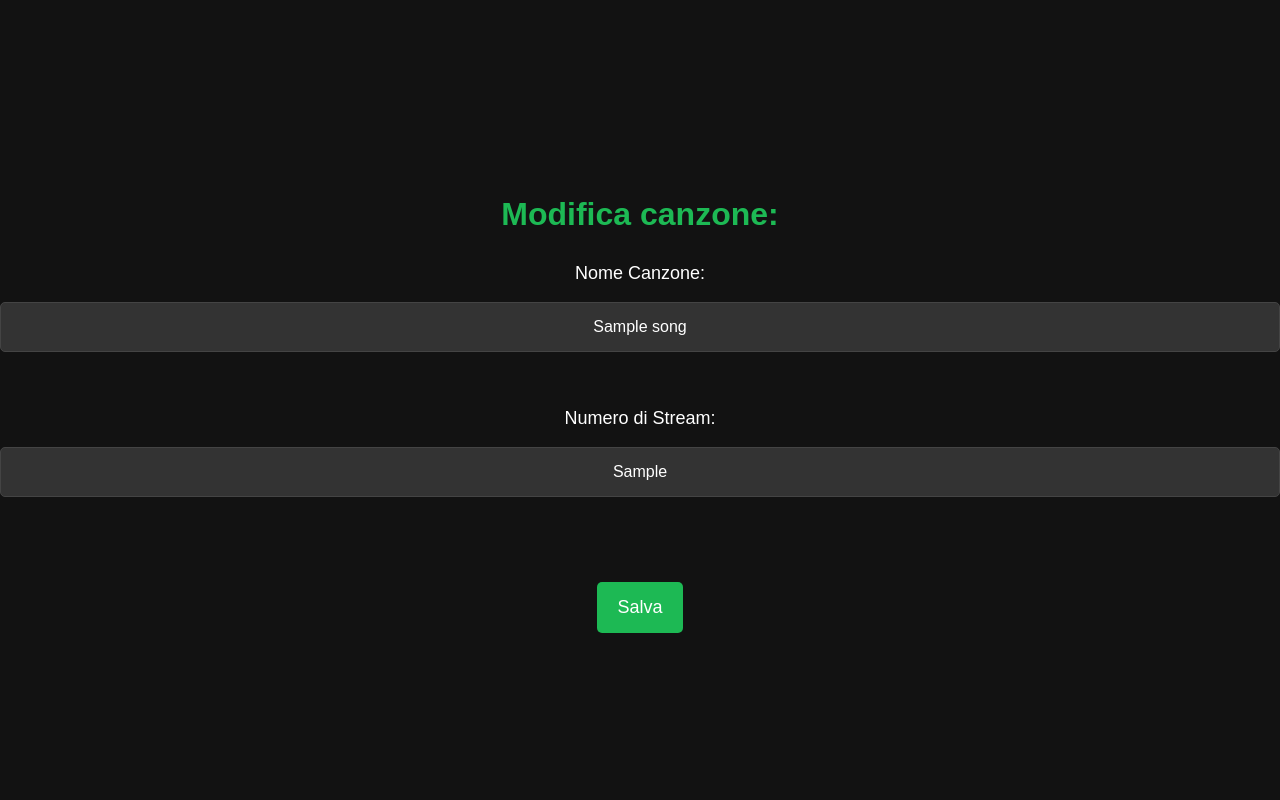
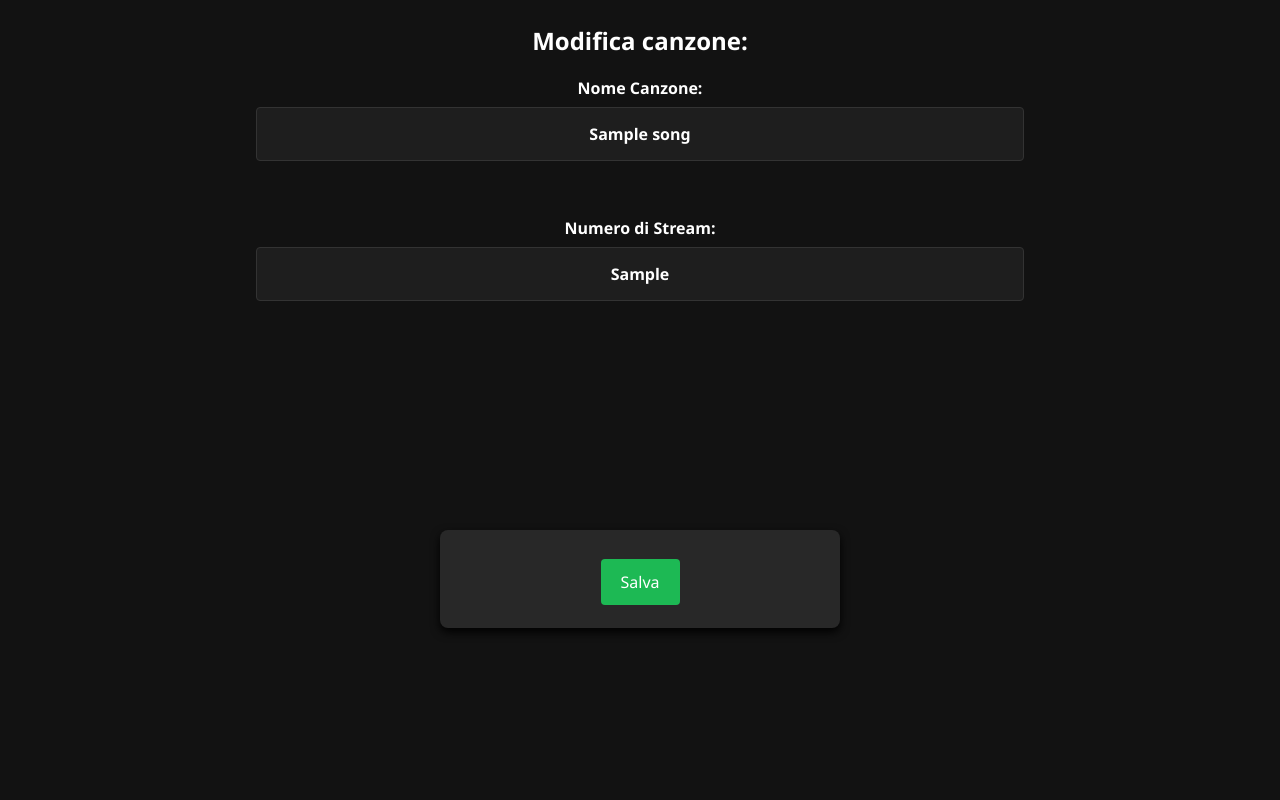
Before and after one commit to TommasoAramu/Flask-Project, a Flask app: template templates/edit.html in a window 1280 px wide. Run offline with Flask 3, Linux system fonts and the light colour scheme; the template is opened without the code that fills it: most values are stand-ins (such as "Sample title", 1, 10 or a date in 2020).

Commit message:
css adjustment

```diff
--- a/static/css/style.css
+++ b/static/css/style.css
@@ -1,3 +1,9 @@
+*{
+
+    font-family: 'Segoe UI', Tahoma, Geneva, Verdana, sans-serif;
+
+}
+
 body {
     font-family: Arial, sans-serif;
     background-color: #121212;
--- a/static/css/style_edit.css
+++ b/static/css/style_edit.css
@@ -1,105 +1,135 @@
-/* Impostazioni di base */
-body {
-    font-family: 'Arial', sans-serif;
+/* Stile generale per il body */
+*{
+    font-family: 'Segoe UI', Tahoma, Geneva, Verdana, sans-serif;
+}
+body
+{
+    font-family: 'Playfair Display', serif; /* Applica il font elegante */
     background-color: #121212;
-    color: white;
+    color: #FFFFFF;
     margin: 0;
     padding: 0;
     display: flex;
     justify-content: center;
     align-items: center;
     height: 100vh;
+    flex-direction: column;
     overflow: hidden;
-    flex-direction: column;
 }
 
+/* Stile per l'intestazione */
 h3 {
-    color: #1DB954;
+
+    color: #1DB9    54;
     text-align: center;
-    font-size: 32px;
-    margin-bottom: 30px;
+    margin-bottom: 20px;
+    font-size: 24px;
+    font-weight: bold;
 }
 
-/* Form */
-form {
-    width: 50%;
-    max-width: 600px;
-    margin: 20px auto;
-    background-color: #222;
-    border-radius: 10px;
-    padding: 30px;
-    box-shadow: 0 5px 15px rgba(0, 0, 0, 0.1);
+/* Stile per la tabella */
+table
+{
+    background-color: #282828;
+    border-radius: 8px;
+    box-shadow: 0 4px 10px rgba(0, 0, 0, 3);
+    padding: 20px;
+    width: 400px;
+    margin: auto;
 }
 
-label {
-    font-size: 18px;
-    color: #fff;
-    margin-bottom: 10px;
+/* Stile per le etichette */
+label
+{
     display: block;
-    font-weight: 500;
+    font-weight: bold;
+    margin-bottom: 8px;
+    color: #FFFFFF;
+    text-align: center;
 }
 
-input[type="text"] {
-    width: 100%;
-    padding: 15px;
-    margin-top: 8px;
-    background-color: #333;
-    border: 1px solid #444;
-    border-radius: 5px;
-    color: white;
+/* Stile per gli input */
+input[type="text"]
+{
+    width: 60%; /* Riduce ulteriormente la larghezza degli input */
+    padding: 15px; /* Aumenta l'altezza degli input */
+    margin-bottom: 20px;
+    border: 1px solid #333;
+    border-radius: 4px;
+    background-color: #1E1E1E;
+    color: #FFFFFF;
     font-size: 16px;
-    transition: border-color 0.3s;
-    box-sizing: border-box; /* Impedisce che il padding aumenti la larghezza totale */
-    margin-bottom: 20px; /* Spazio tra i campi */
+    box-sizing: border-box;
+    transition: all 0.3s ease;
+    text-align: center;
+    margin-left: auto;
+    margin-right: auto;
+    display: block;
+    font-weight: bold;
+}
+table {
+    margin: auto;
+    display: flex;
+    flex-direction: column;
+    justify-content: center;
+    align-items: center;
 }
 
-input[type="text"]:focus {
+input[type="text"]:focus
+{
+    border-color: #1DB954;
     outline: none;
-    border-color: #1DB954;
+    box-shadow: 0 0 10px rgba(29, 185, 84, 0.8);
+    background-color: #2C2C2C;
 }
 
-button {
-    padding: 15px 20px;
+/* Stile per il pulsante */
+button
+{
     background-color: #1DB954;
-    color: white;
+    color: #FFFFFF;
+    padding: 12px 20px;
     border: none;
-    border-radius: 5px;
-    font-size: 18px;
+    border-radius: 4px;
+    font-size: 16px;
     cursor: pointer;
     width: 100%;
-    margin-top: 20px;
-    transition: background-color 0.3s;
+    transition: background-color 0.3s ease;
 }
 
 button:hover {
-    background-color: #1ed760;
+    background-color: #1ED760;
 }
 
-/* Spaziatura e margini */
-tr {
+/* Spaziatura generale */
+table tr {
     margin-bottom: 15px;
 }
 
 /* Media Queries */
 @media (max-width: 768px)
- {
-    h3 {
-        font-size: 28px;
+{
+    h3
+    {
+        font-size: 20px;
     }
 
-    form {
+    table
+    {
         width: 90%;
-        padding: 20px;
+        padding: 15px;
     }
 
-    button {
-        font-size: 16px;
-        padding: 12px 15px;
+    button
+    {
+        font-size: 14px;
+        padding: 10px;
     }
 
-    input[type="text"] {
-        padding: 12px;
-        font-size:14px;
-
+    input[type="text"]
+    {
+        padding: 12px; /* Mantiene l'altezza aumentata degli input */
+        font-size: 14px;
+        width: 80%; /* Adatta la larghezza degli input per schermi più piccoli */
     }
 }
```
